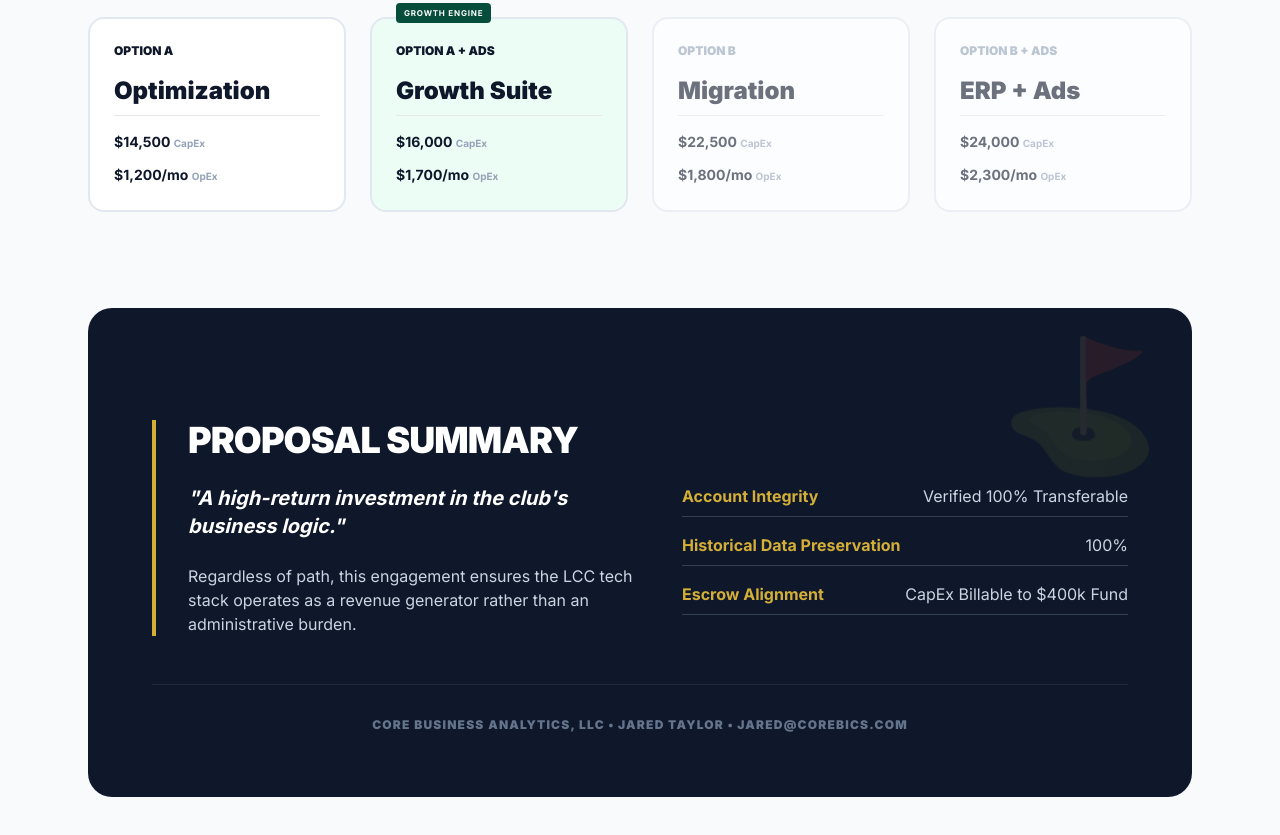
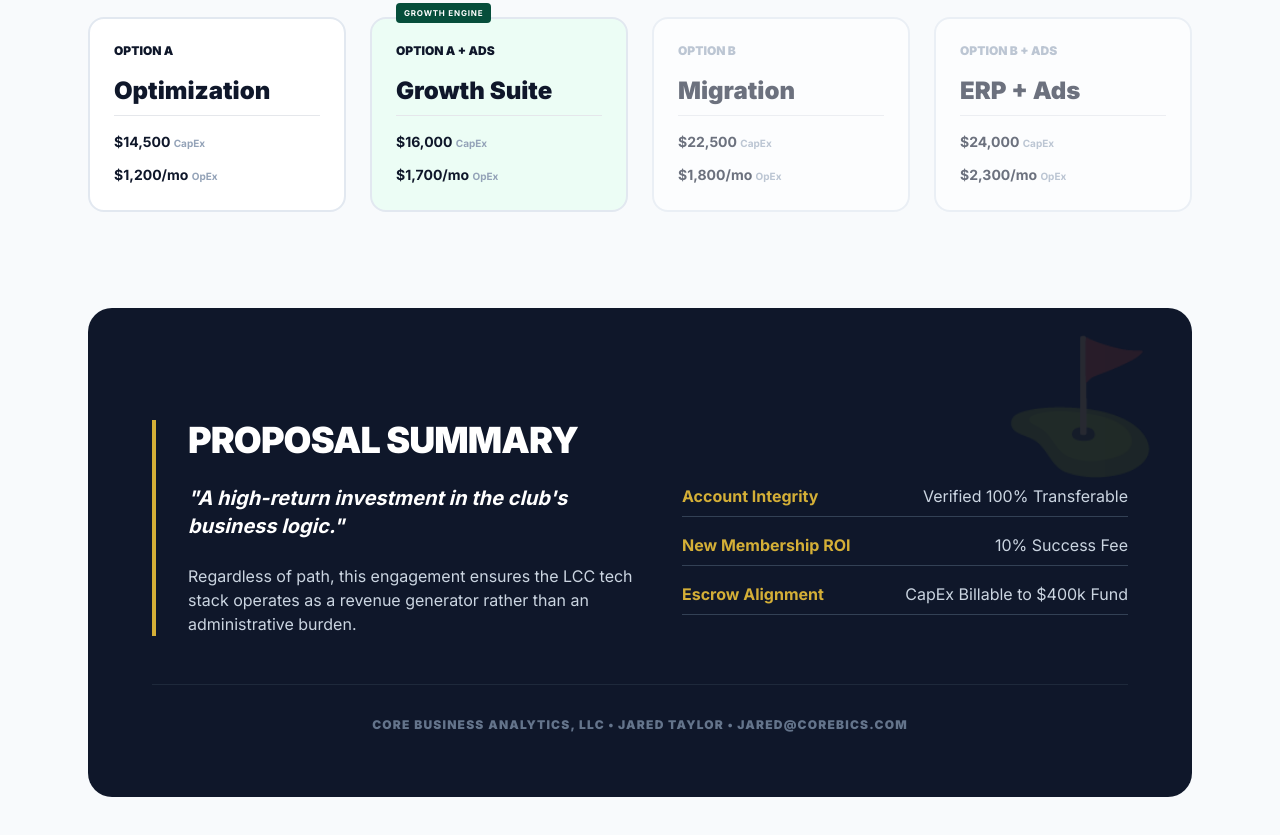
Before and after one commit to JTCBA/pemm-lcc-proposal, a plain HTML site: page index.html in a window 1280 px wide. Shown: the part 1945-2780 px from the top of the page. Drawn offline with nearby package versions, Linux system fonts and the light colour scheme.

Commit message:
Update index.html

```diff
--- a/index.html
+++ b/index.html
@@ -208,8 +208,8 @@
                                 <span>Verified 100% Transferable</span>
                             </p>
                             <p class="flex justify-between border-b border-slate-700 pb-2">
-                                <span class="font-bold text-gold">Historical Data Preservation</span>
-                                <span>100%</span>
+                                <span class="font-bold text-gold">New Membership ROI</span>
+                                <span>10% Success Fee</span>
                             </p>
                             <p class="flex justify-between border-b border-slate-700 pb-2">
                                 <span class="font-bold text-gold">Escrow Alignment</span>
@@ -253,7 +253,7 @@
             });
         };
 
-        const signature = "%0D%0A%0D%0AThank you,%0D%0AJosh Bruckle%0D%0APEMM LLC";
+        const signature = "%0D%0A%0D%0AThank you,%0D%0AJosh Bruckel%0D%0APEMM LLC";
 
         const pathData = {
             'A': {
```
